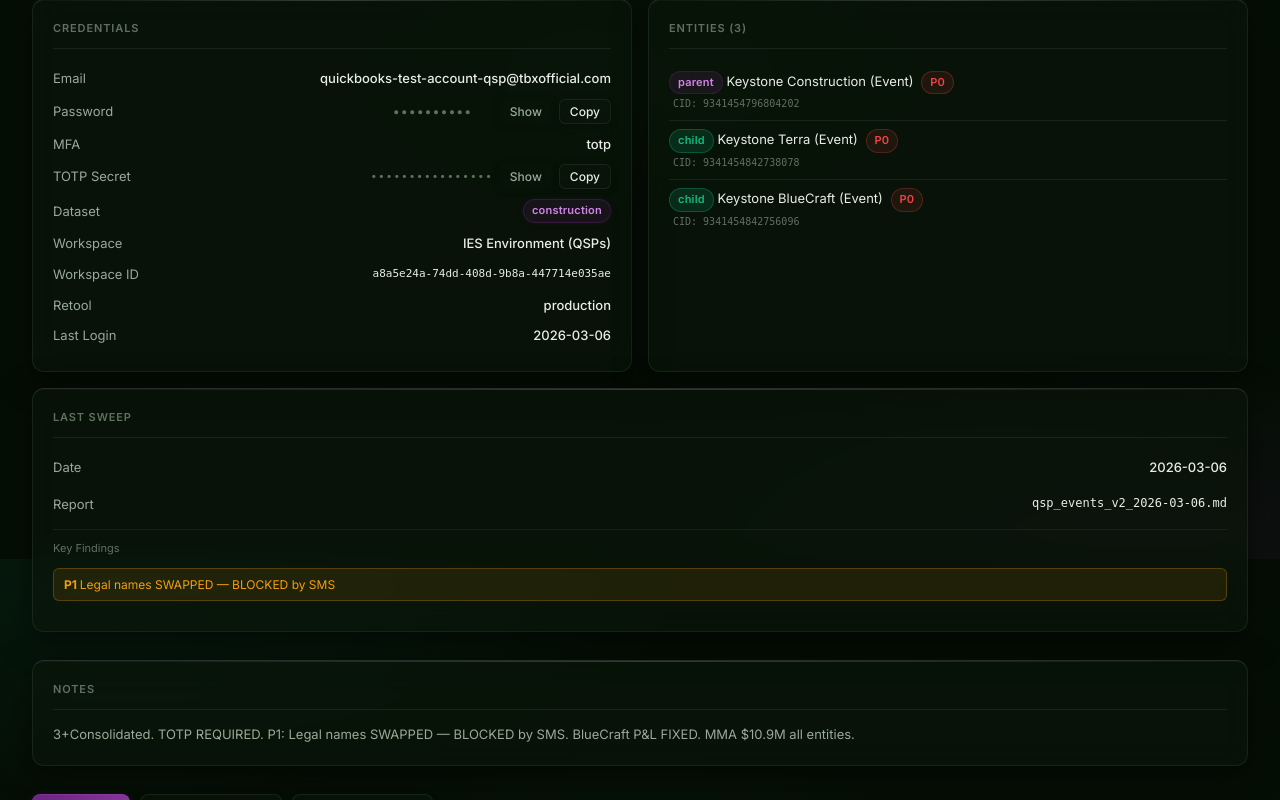
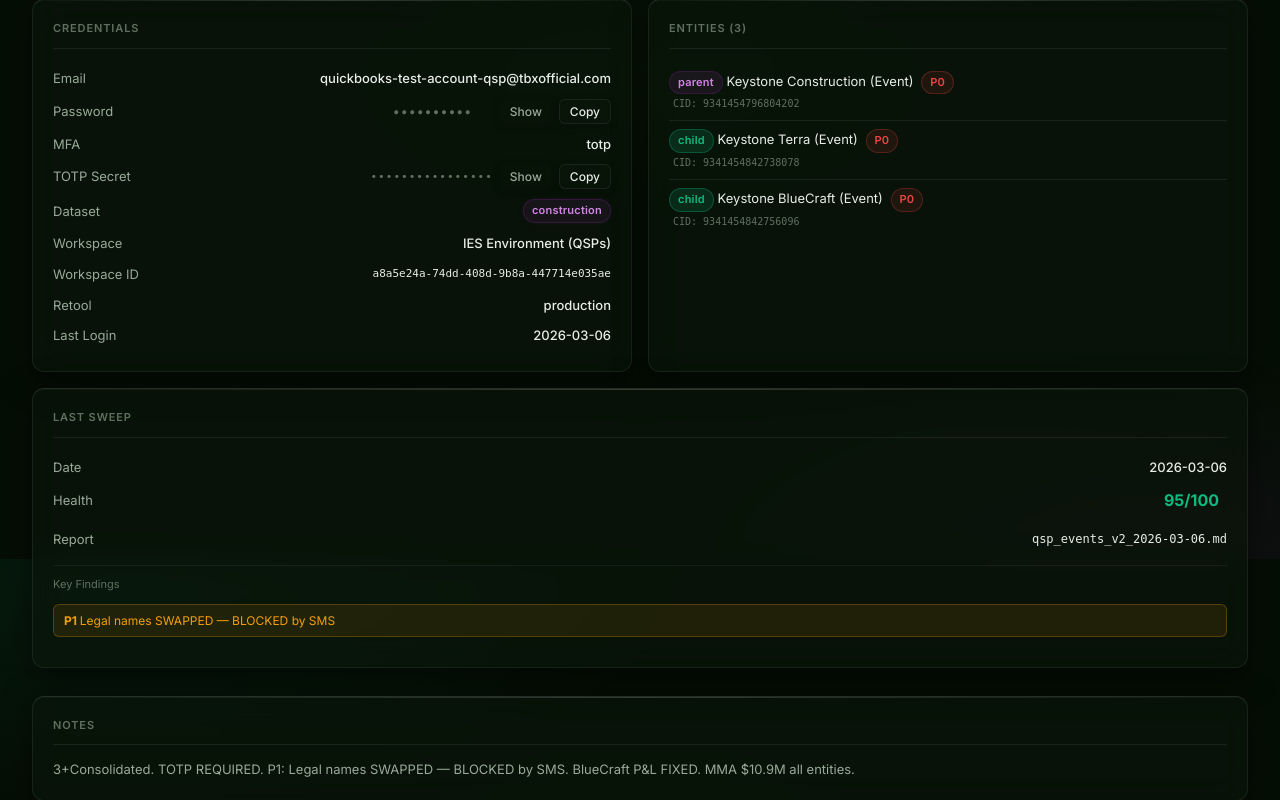
Before and after one commit to thiagotbx123/INTUIT-BOOM, a FastAPI app: page /account/qsp in a window 1280 px wide. Shown: the part 241-1041 px from the top of the page. Run offline with FastAPI, Linux system fonts and the light colour scheme.

Commit message:
refactor: unify score display to single /100 scale
Replaces dual /10 + /100 display with unified display_health property.
Old /10 scores converted via score*10. +20 visual boost applied uniformly.
All templates now show X/100 — no more mixed 9.5 vs 82 confusion.

Raw scores and sorting logic unchanged (methodology intact).

Co-Authored-By: Claude Opus 4.6 <noreply@anthropic.com>

```diff
--- a/dashboard/models.py
+++ b/dashboard/models.py
@@ -26,18 +26,17 @@ class SweepResult(BaseModel):
     surface_empty: int = 0
     surface_404: int = 0
 
-    # Display boost: +2 on /10 scale (cap 10), +20 on /100 scale (cap 100)
     @property
-    def display_score(self) -> float | None:
-        if self.score is None:
-            return None
-        return min(self.score + 2.0, 10.0)
+    def display_health(self) -> int | None:
+        """Unified /100 score for display. Applies +20 visual boost (cap 100).
 
-    @property
-    def display_realism(self) -> int | None:
-        if self.realism_score is None:
-            return None
-        return min(self.realism_score + 20, 100)
+        Priority: realism_score (native /100) > score (converted /10 → /100).
+        """
+        if self.realism_score is not None:
+            return min(self.realism_score + 20, 100)
+        if self.score is not None:
+            return min(int(self.score * 10) + 20, 100)
+        return None
 
 
 class AltCredential(BaseModel):
@@ -81,8 +80,8 @@ class Account(BaseModel):
 
     @property
     def score_display(self) -> str:
-        if self.sweep and self.sweep.display_score is not None:
-            return str(self.sweep.display_score)
+        if self.sweep and self.sweep.display_health is not None:
+            return str(self.sweep.display_health)
         return "\u2014"
 
     @property
@@ -92,8 +91,6 @@ class Account(BaseModel):
                 return "good"
             if self.sweep.overall_status == "FAIL":
                 return "warn"
-            if self.sweep.display_realism is not None:
-                return "good" if self.sweep.display_realism >= 60 else "warn"
-            if self.sweep.display_score is not None:
-                return "good" if self.sweep.display_score >= 7 else "warn"
+            if self.sweep.display_health is not None:
+                return "good" if self.sweep.display_health >= 70 else "warn"
         return "pending"
--- a/dashboard/templates/account.html
+++ b/dashboard/templates/account.html
@@ -126,7 +126,7 @@
     <!-- Sweep -->
     <div class="card sweep-card">
         <h3>Last Sweep</h3>
-        {% if account.sweep and (account.sweep.score is not none or account.sweep.realism_score is not none or account.sweep.overall_status) %}
+        {% if account.sweep and (account.sweep.display_health is not none or account.sweep.overall_status) %}
         <div class="card-row">
             <span class="label">Date</span>
             <span class="value">{{ account.sweep.date or '—' }}</span>
@@ -146,20 +146,20 @@
             </span>
         </div>
         {% endif %}
-        {% if account.sweep.display_realism is not none %}
+        {% if account.sweep.display_health is not none %}
         <div class="card-row">
-            <span class="label">Realism</span>
+            <span class="label">Health</span>
             <span class="value" style="display: flex; align-items: center; gap: 8px;">
                 <span style="font-weight: 700; font-size: 16px;
-                    {% if account.sweep.display_realism >= 80 %}color: var(--green);
-                    {% elif account.sweep.display_realism >= 60 %}color: var(--yellow, #fbbf24);
+                    {% if account.sweep.display_health >= 80 %}color: var(--green);
+                    {% elif account.sweep.display_health >= 60 %}color: var(--yellow, #fbbf24);
                     {% else %}color: var(--red);{% endif %}">
-                    {{ account.sweep.display_realism }}/100
+                    {{ account.sweep.display_health }}/100
                 </span>
                 <span style="flex: 1; max-width: 120px; height: 6px; background: rgba(255,255,255,0.08); border-radius: 3px; overflow: hidden;">
-                    <span style="display: block; width: {{ account.sweep.display_realism }}%; height: 100%; border-radius: 3px;
-                        {% if account.sweep.display_realism >= 80 %}background: var(--green);
-                        {% elif account.sweep.display_realism >= 60 %}background: var(--yellow, #fbbf24);
+                    <span style="display: block; width: {{ account.sweep.display_health }}%; height: 100%; border-radius: 3px;
+                        {% if account.sweep.display_health >= 80 %}background: var(--green);
+                        {% elif account.sweep.display_health >= 60 %}background: var(--yellow, #fbbf24);
                         {% else %}background: var(--red);{% endif %}">
                     </span>
                 </span>
```
Also changed, not shown: dashboard/templates/index.html (+5 -7 lines), dashboard/templates/partials/status_row.html (+5 -7 lines).
